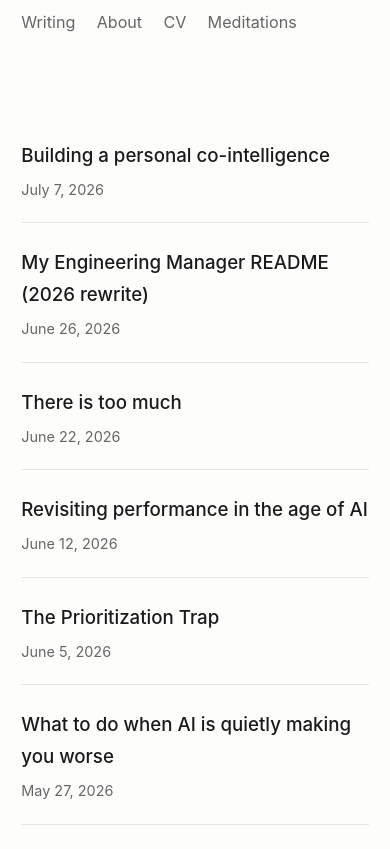
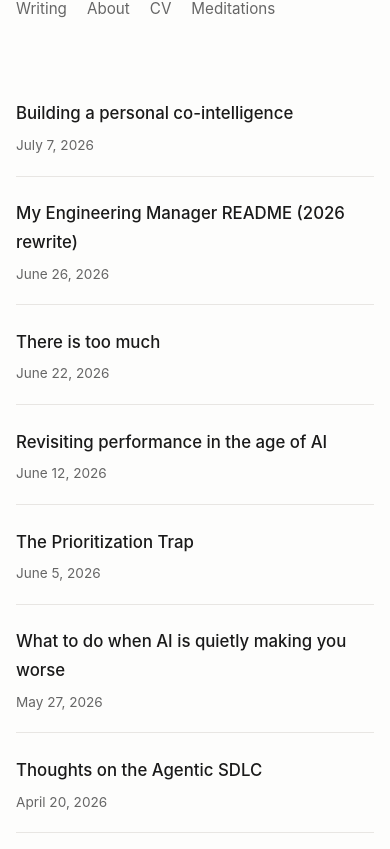
Before and after one commit to vtorosyan/vtorosyan.github.io, an Astro site: page / in a window 390 px wide. Shown: the part 70-919 px from the top of the page. Built offline with nearby package versions, Linux system fonts and the light colour scheme; Astro itself is replaced by a stand-in of ours.

Commit message:
Improve mobile layout
- Wrap nav links instead of overflowing on narrow screens
- Add overflow-wrap so long URLs don't blow out the viewport
- Media query under 640px tightens padding, scales down headings and
  the post title, and loosens blockquote indentation

Co-Authored-By: Claude Opus 4.7 (1M context) <noreply@anthropic.com>

```diff
--- a/src/styles/global.css
+++ b/src/styles/global.css
@@ -25,6 +25,8 @@ body {
   color: var(--fg);
   font-family: -apple-system, BlinkMacSystemFont, 'Segoe UI', system-ui, sans-serif;
   line-height: 1.7;
+  word-wrap: break-word;
+  overflow-wrap: break-word;
 }
 
 .container {
@@ -60,7 +62,8 @@ header.site-header .site-title {
 header.site-header nav {
   margin-top: 0.75rem;
   display: flex;
-  gap: 1.25rem;
+  flex-wrap: wrap;
+  gap: 0.75rem 1.25rem;
   font-size: 0.95rem;
 }
 
@@ -228,3 +231,29 @@ footer.site-footer a {
 footer.site-footer a:hover {
   color: var(--fg);
 }
+
+@media (max-width: 640px) {
+  html {
+    font-size: 16px;
+  }
+  .container {
+    padding: 1.25rem 1rem 3rem;
+  }
+  header.site-header {
+    padding: 1.5rem 1rem 0.5rem;
+  }
+  footer.site-footer {
+    padding: 1.25rem 1rem 0;
+  }
+  .post-title {
+    font-size: 1.65rem;
+  }
+  h1 { font-size: 1.5rem; }
+  h2 { font-size: 1.25rem; }
+  .post-list .title {
+    font-size: 1.05rem;
+  }
+  blockquote {
+    padding: 0.1em 1rem;
+  }
+}
```
